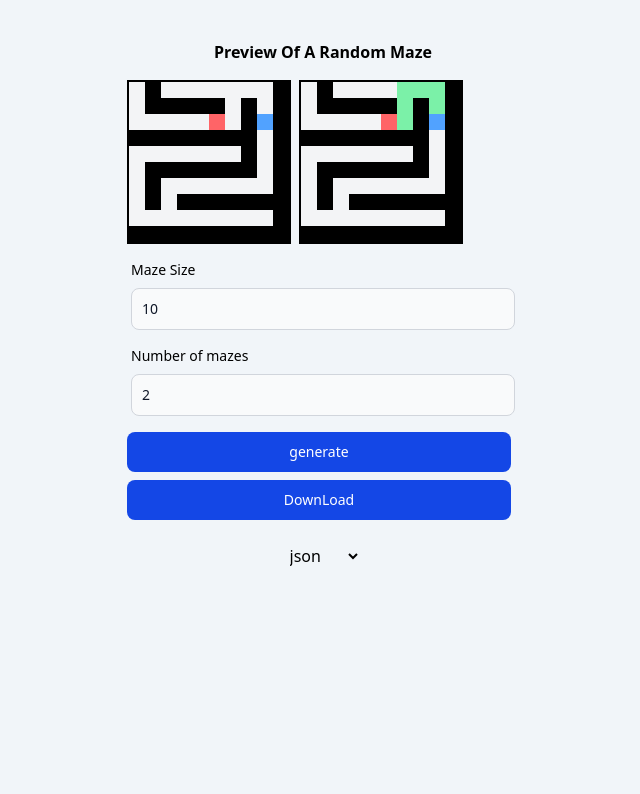
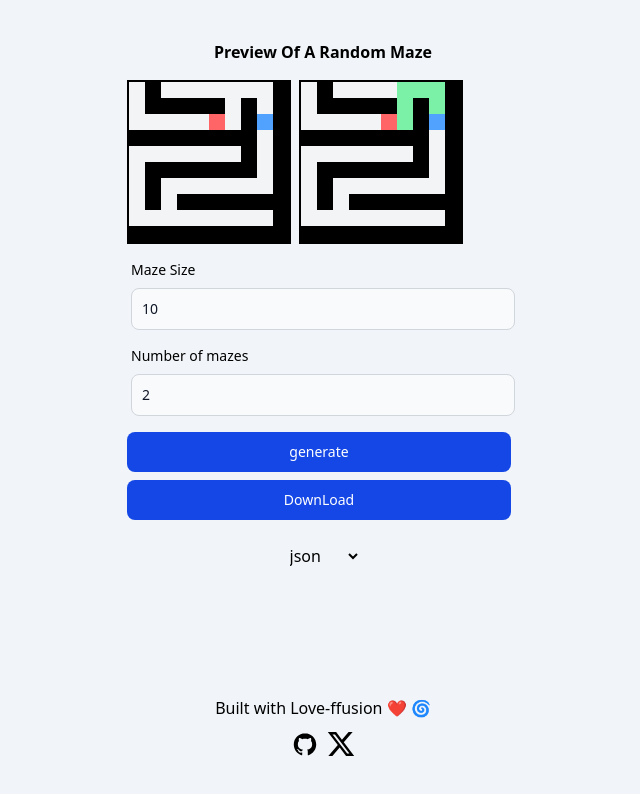
Before and after one commit to LahiaOmar/Maze-Diffusion, a React (Vite) app in the folder frontend/: page /dataset in a window 1280 px wide. Shown: the top 794 px of the page, without its empty margins (317-957 px from the left). Built offline with nearby package versions, Linux system fonts and the light colour scheme; no server answers.

Commit message:
feat: add a global Footer

```diff
--- a/frontend/package.json
+++ b/frontend/package.json
@@ -16,6 +16,7 @@
     "html2canvas-pro": "^1.5.10",
     "react": "^19.0.0",
     "react-dom": "^19.0.0",
+    "react-icons": "^5.5.0",
     "react-router": "^7.6.2",
     "tailwindcss": "^4.1.5"
   },
--- a/frontend/src/App.tsx
+++ b/frontend/src/App.tsx
@@ -2,16 +2,18 @@ import { Route, Routes } from 'react-router';
 import './App.css';
 import MazeGenerator from './components/MazeGenerator';
 import MazeSolution from './components/MazeSolution';
+import Footer from './components/Footer';
 
 function App() {
   return (
-    <div className="flex space-y-5 flex-col h-screen bg-slate-100 p-10">
+    <div className="flex space-y-5 flex-col h-screen bg-slate-100 p-10 justify-between">
       <div className="flex items-center justify-center">
         <Routes>
           <Route path="/" element={<MazeSolution />} />
           <Route path="/dataset" element={<MazeGenerator />} />
         </Routes>
       </div>
+      <Footer />
     </div>
   );
 }
--- /dev/null
+++ b/frontend/src/components/Footer/index.tsx
@@ -0,0 +1,30 @@
+import { DiGithubBadge } from 'react-icons/di';
+import { RiTwitterXFill } from 'react-icons/ri';
+
+const Footer = () => {
+  return (
+    <div className="flex flex-col justify-center items-center space-y-2">
+      <span>Built with Love-ffusion ❤️ 🌀</span>
+      <div className="flex space-x-1">
+        <a
+          href="https://github.com/lahiaomar"
+          className="hover:text-blue-500"
+          target="_blank"
+          rel="noopener noreferrer"
+        >
+          <DiGithubBadge className="w-8 h-8" />
+        </a>
+        <a
+          href="https://twitter.com/df_trainX"
+          className="hover:text-blue-500"
+          target="_blank"
+          rel="noopener noreferrer"
+        >
+          <RiTwitterXFill className="w-8 h-8" />
+        </a>
+      </div>
+    </div>
+  );
+};
+
+export default Footer;
```
Also changed, not shown: 1 other file (tests, documents, lock files or other folders).
